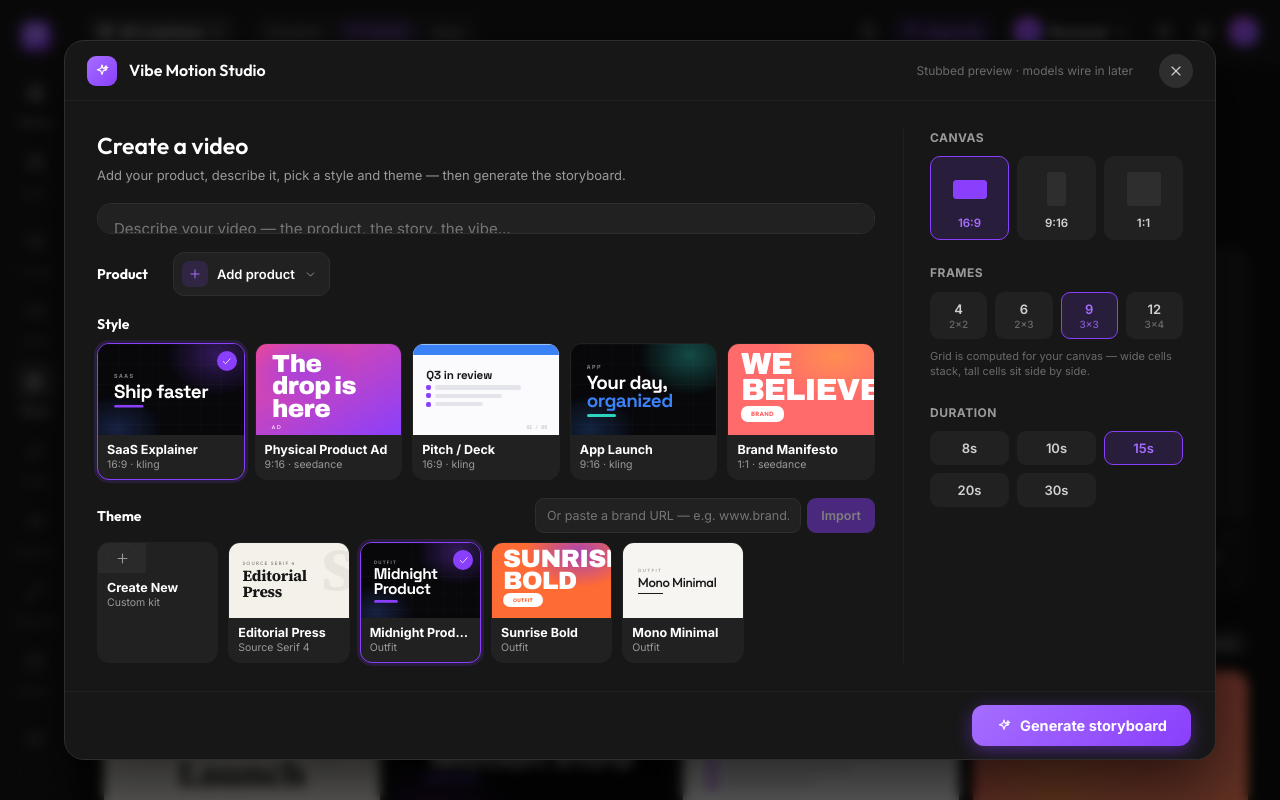
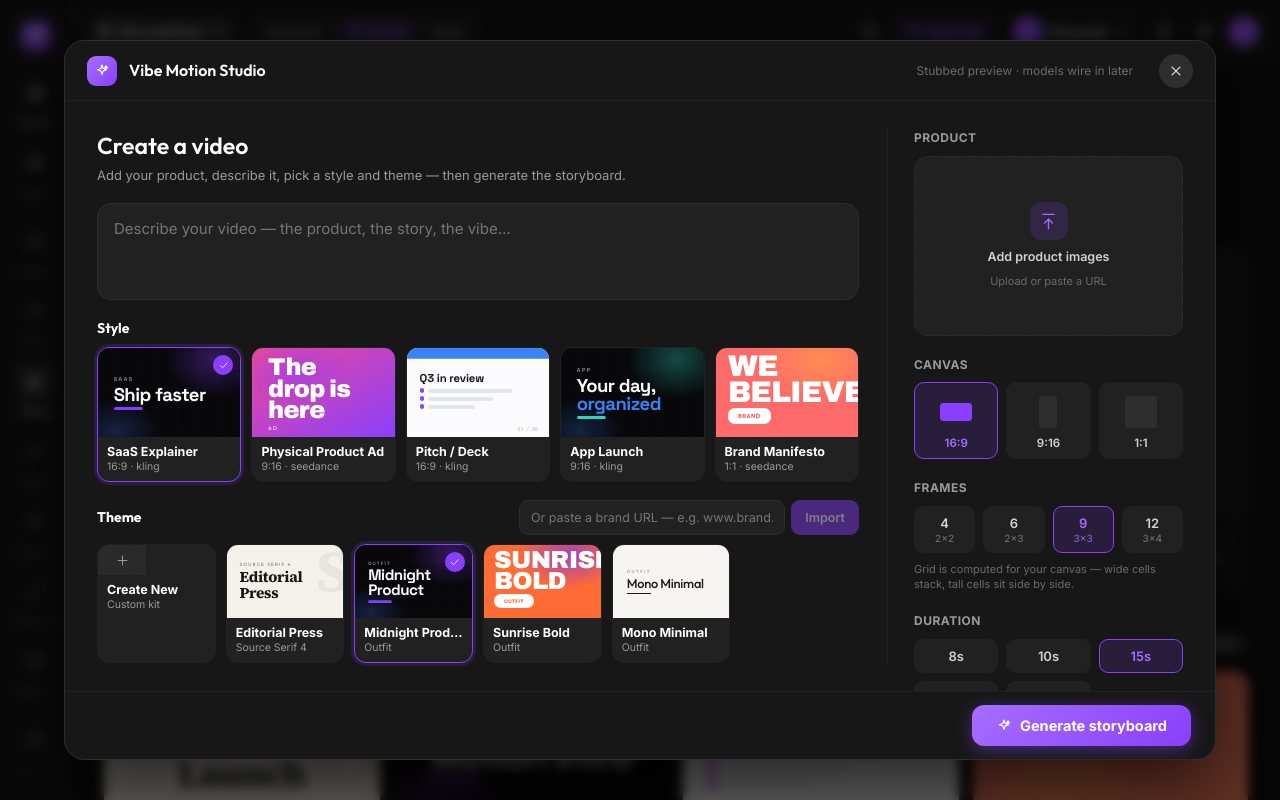
Before and after one commit to Raamizkn/motion-studio, a React (Vite) app: page /studio in a window 1280 px wide. Both pictures are taken after a click on the button 212 px from the left and 421 px from the top of the page. Built offline with nearby package versions, Linux system fonts and the light colour scheme; a web font is replaced by a local one.

Commit message:
refactor: replace product upload popover with stacked-card UI and dedicated management modal in StepSetup

```diff
--- a/src/components/grid/steps/StepSetup.tsx
+++ b/src/components/grid/steps/StepSetup.tsx
@@ -22,8 +22,6 @@ const STYLE_GFX: Record<UseCase, { register: PReg; title: string; kicker: string
 
 const RATIO: Record<GridAspect, number> = { '16:9': 16 / 9, '9:16': 9 / 16, '1:1': 1 }
 const DURATIONS = [8, 10, 15, 20, 30]
-// Frame counts that tile into a perfect near-square grid (no empty slot). The
-// grid LABEL (cols×rows) adapts to the chosen canvas via computeGrid.
 const FRAME_COUNTS = [4, 6, 9, 12]
 
 export function StepSetup({ draft, update, onPickStyle }: { draft: Draft; update: (patch: Partial<Draft>) => void; onPickStyle: (u: UseCase) => void }) {
@@ -37,16 +35,17 @@ export function StepSetup({ draft, update, onPickStyle }: { draft: Draft; update
   const [brandUrl, setBrandUrl] = useState('')
   const [productUrl, setProductUrl] = useState('')
 
+  const images = draft.product.images
   const addFiles = async (files: File[]) => {
     if (!files.length) return
     setBusy(true)
-    const images = await ingestProductFiles(files, draft.product.images)
-    update({ product: { ...draft.product, images, assetIds: images.map((i) => i.id) } })
+    const next = await ingestProductFiles(files, images)
+    update({ product: { ...draft.product, images: next, assetIds: next.map((i) => i.id) } })
     setBusy(false)
   }
   const removeImage = (id: string) => {
-    const images = draft.product.images.filter((i) => i.id !== id)
-    update({ product: { ...draft.product, images, assetIds: images.map((i) => i.id) } })
+    const next = images.filter((i) => i.id !== id)
+    update({ product: { ...draft.product, images: next, assetIds: next.map((i) => i.id) } })
   }
   const importBrand = () => {
     if (!brandUrl.trim()) return
@@ -56,20 +55,22 @@ export function StepSetup({ draft, update, onPickStyle }: { draft: Draft; update
     setBrandUrl('')
   }
   const importProduct = () => {
-    if (!productUrl.trim() || draft.product.images.length >= 4) return
+    if (!productUrl.trim() || images.length >= 4) return
     const img = importProductFromUrlStub(productUrl.trim())
-    const images = [...draft.product.images, img]
-    update({ product: { ...draft.product, images, assetIds: images.map((i) => i.id) } })
+    const next = [...images, img]
+    update({ product: { ...draft.product, images: next, assetIds: next.map((i) => i.id) } })
     setProductUrl('')
   }
 
-  const cfgPill = (active: boolean) => `st-pill${active ? ' sel' : ''}`
+  const pill = (active: boolean) => `st-pill${active ? ' sel' : ''}`
+  // stacked-card transforms (front → back)
+  const stackT = (depth: number) => depth === 0 ? 'translate(-50%,-50%) rotate(0deg)' : depth === 1 ? 'translate(-42%,-52%) rotate(8deg)' : 'translate(-58%,-48%) rotate(-8deg)'
 
   return (
     <div style={{ height: '100%', display: 'flex', gap: 28, minHeight: 0 }}>
       <style>{`
+        .st-h { font-family: var(--font-display); font-size: 14px; font-weight: 650; color: var(--text); }
         .st-label { font-size: 12px; font-weight: 700; letter-spacing: .04em; text-transform: uppercase; color: var(--text-3); }
-        .st-h { font-family: var(--font-display); font-size: 14px; font-weight: 650; color: var(--text); }
         .st-cardrow { display: grid; grid-template-columns: repeat(5, 1fr); gap: 10px; }
         .st-themerow { display: grid; grid-template-columns: repeat(6, 1fr); gap: 10px; }
         .st-card { position: relative; padding: 0; border-radius: 12px; overflow: hidden; border: 1.5px solid var(--border); background: var(--surface); cursor: pointer; transition: border-color .14s, transform .12s; text-align: left; }
@@ -80,91 +81,63 @@ export function StepSetup({ draft, update, onPickStyle }: { draft: Draft; update
         .st-card-sub { font-size: 10.5px; color: var(--text-3); margin-top: 1px; overflow: hidden; text-overflow: ellipsis; white-space: nowrap; }
         .st-card-check { position: absolute; top: 7px; right: 7px; z-index: 3; width: 20px; height: 20px; border-radius: 999px; background: var(--accent); color: #fff; display: grid; place-items: center; }
 
-        .st-prompt { width: 100%; background: var(--surface); border: 1.5px solid var(--border-strong); border-radius: 14px; padding: 14px 16px; color: var(--text); font-size: 15px; line-height: 1.5; font-family: var(--font); resize: none; outline: none; transition: border-color .14s; }
+        .st-prompt { width: 100%; flex: 1; min-height: 0; background: var(--surface); border: 1.5px solid var(--border-strong); border-radius: 14px; padding: 14px 16px; color: var(--text); font-size: 15px; line-height: 1.5; font-family: var(--font); resize: none; outline: none; transition: border-color .14s; }
         .st-prompt:focus { border-color: var(--accent); }
 
-        /* compact product trigger + popover */
-        .st-prod-btn { display: inline-flex; align-items: center; gap: 9px; padding: 8px 12px 8px 8px; border-radius: 11px; border: 1px solid var(--border-strong); background: var(--surface); color: var(--text); font-size: 13px; font-weight: 600; cursor: pointer; }
-        .st-prod-btn:hover { border-color: var(--accent); }
-        .st-mini { width: 26px; height: 26px; border-radius: 7px; object-fit: cover; border: 1px solid var(--border-strong); }
-        .st-pop { position: absolute; z-index: 60; top: calc(100% + 8px); left: 0; width: 460px; background: var(--bg-elev); border: 1px solid var(--border-strong); border-radius: 14px; box-shadow: var(--shadow-pop); padding: 16px; display: flex; flex-direction: column; gap: 12px; }
-        .st-slots { display: grid; grid-template-columns: repeat(4, 1fr); gap: 8px; }
-        .st-slot { position: relative; aspect-ratio: 1; border-radius: 10px; overflow: hidden; border: 1.5px dashed var(--border-strong); background: var(--surface-2); display: grid; place-items: center; cursor: pointer; transition: border-color .14s; }
+        /* Product upload area (right column) */
+        .st-prodbox { position: relative; width: 100%; aspect-ratio: 3 / 2; border-radius: 14px; border: 1.5px dashed var(--border-strong); background: var(--surface); cursor: pointer; overflow: hidden; transition: border-color .14s; }
+        .st-prodbox:hover { border-color: var(--accent); }
+        .st-prodbox.has { border-style: solid; }
+        .st-prod-empty { position: absolute; inset: 0; display: flex; flex-direction: column; align-items: center; justify-content: center; gap: 8px; color: var(--text-3); }
+        .st-stackcard { position: absolute; top: 50%; left: 50%; width: 46%; aspect-ratio: 3/4; border-radius: 12px; overflow: hidden; border: 2px solid var(--bg-elev); box-shadow: 0 8px 22px rgba(0,0,0,.45); }
+        .st-stackcard img { width: 100%; height: 100%; object-fit: cover; }
+        .st-prod-count { position: absolute; bottom: 10px; right: 10px; z-index: 6; min-width: 24px; height: 24px; padding: 0 8px; border-radius: 999px; background: rgba(10,10,12,.78); backdrop-filter: blur(4px); color: #fff; font-size: 12px; font-weight: 700; display: inline-flex; align-items: center; justify-content: center; gap: 4px; }
+        .st-prod-edit { position: absolute; top: 10px; right: 10px; z-index: 6; padding: 5px 10px; border-radius: 999px; background: rgba(10,10,12,.7); color: #fff; font-size: 11px; font-weight: 600; opacity: 0; transition: opacity .14s; }
+        .st-prodbox:hover .st-prod-edit { opacity: 1; }
+
+        .st-cfg { width: 296px; flex: none; border-left: 1px solid var(--border); padding-left: 26px; display: flex; flex-direction: column; gap: 20px; }
+        .st-pill { padding: 8px 0; border-radius: 9px; border: 1px solid var(--border); background: var(--surface); color: var(--text-2); font-size: 13px; font-weight: 600; cursor: pointer; transition: all .13s; text-align: center; display: flex; flex-direction: column; align-items: center; justify-content: center; gap: 1px; }
+        .st-pill small { font-size: 10px; color: var(--text-4); font-weight: 500; }
+        .st-pill:hover { border-color: var(--border-strong); color: var(--text); }
+        .st-pill.sel { border-color: var(--accent); background: var(--accent-soft); color: var(--accent-2); }
+        .st-pill.sel small { color: var(--accent-2); opacity: .75; }
+        .st-aspect { display: flex; flex-direction: column; align-items: center; gap: 6px; padding: 11px 0 8px; border-radius: 10px; border: 1.5px solid var(--border); background: var(--surface); cursor: pointer; transition: all .13s; }
+        .st-aspect:hover { border-color: var(--border-strong); }
+        .st-aspect.sel { border-color: var(--accent); background: var(--accent-soft); }
+        .st-aspect-box { display: grid; place-items: center; height: 36px; }
+        .st-aspect-name { font-size: 11.5px; font-weight: 600; color: var(--text-2); }
+        .st-aspect.sel .st-aspect-name { color: var(--accent-2); }
+
+        /* Product manage popup */
+        .st-pm-overlay { position: fixed; inset: 0; z-index: 320; background: rgba(0,0,0,.55); backdrop-filter: blur(4px); display: grid; place-items: center; }
+        .st-pm { width: 520px; max-width: 92vw; background: var(--bg-elev); border: 1px solid var(--border-strong); border-radius: 18px; box-shadow: var(--shadow-lg); padding: 22px; display: flex; flex-direction: column; gap: 16px; animation: scaleIn .2s var(--ease); }
+        .st-slots { display: grid; grid-template-columns: repeat(4, 1fr); gap: 10px; }
+        .st-slot { position: relative; aspect-ratio: 1; border-radius: 11px; overflow: hidden; border: 1.5px dashed var(--border-strong); background: var(--surface-2); display: grid; place-items: center; cursor: pointer; transition: border-color .14s; }
         .st-slot:hover { border-color: var(--accent); }
         .st-slot.has { border-style: solid; border-color: var(--border-strong); background: #0a0a0c; }
-        .st-slot img { width: 100%; height: 100%; object-fit: cover; display: block; }
+        .st-slot img { width: 100%; height: 100%; object-fit: cover; }
         .st-slot-x { position: absolute; top: 4px; right: 4px; width: 18px; height: 18px; border-radius: 999px; background: rgba(0,0,0,.7); color: #fff; display: grid; place-items: center; border: none; cursor: pointer; }
         .st-url-row { display: flex; gap: 6px; }
         .st-url-input { flex: 1; min-width: 0; background: var(--surface); border: 1px solid var(--border-strong); border-radius: 9px; padding: 9px 11px; color: var(--text); font-size: 12.5px; font-family: var(--font); outline: none; }
         .st-url-input:focus { border-color: var(--accent); }
         .st-url-btn { padding: 0 14px; border-radius: 9px; border: none; background: var(--accent); color: #fff; font-size: 12.5px; font-weight: 600; cursor: pointer; }
         .st-url-btn:disabled { opacity: .45; cursor: default; }
-
-        .st-cfg { width: 280px; flex: none; border-left: 1px solid var(--border); padding-left: 26px; display: flex; flex-direction: column; gap: 24px; }
-        .st-pill { padding: 8px 0; border-radius: 9px; border: 1px solid var(--border); background: var(--surface); color: var(--text-2); font-size: 13px; font-weight: 600; cursor: pointer; transition: all .13s; text-align: center; display: flex; flex-direction: column; align-items: center; justify-content: center; gap: 1px; }
-        .st-pill small { font-size: 10px; color: var(--text-4); font-weight: 500; }
-        .st-pill:hover { border-color: var(--border-strong); color: var(--text); }
-        .st-pill.sel { border-color: var(--accent); background: var(--accent-soft); color: var(--accent-2); }
-        .st-pill.sel small { color: var(--accent-2); opacity: .75; }
-        .st-aspect { display: flex; flex-direction: column; align-items: center; gap: 7px; padding: 12px 0 9px; border-radius: 10px; border: 1.5px solid var(--border); background: var(--surface); cursor: pointer; transition: all .13s; }
-        .st-aspect:hover { border-color: var(--border-strong); }
-        .st-aspect.sel { border-color: var(--accent); background: var(--accent-soft); }
-        .st-aspect-box { display: grid; place-items: center; height: 40px; }
-        .st-aspect-name { font-size: 11.5px; font-weight: 600; color: var(--text-2); }
-        .st-aspect.sel .st-aspect-name { color: var(--accent-2); }
       `}</style>
 
-      {/* ── LEFT (no scroll) ── */}
+      {/* ── LEFT: prompt + style + theme ── */}
       <div style={{ flex: 1, minWidth: 0, display: 'flex', flexDirection: 'column', gap: 18, overflow: 'visible' }}>
         <div>
           <h2 style={{ fontFamily: 'var(--font-display)', fontSize: 23, fontWeight: 600, color: 'var(--text)' }}>Create a video</h2>
           <p style={{ fontSize: 13, color: 'var(--text-3)', marginTop: 4 }}>Add your product, describe it, pick a style and theme — then generate the storyboard.</p>
         </div>
 
-        {/* Prompt */}
         <textarea
           className="st-prompt"
-          rows={3}
+          style={{ maxHeight: 120 }}
           placeholder="Describe your video — the product, the story, the vibe…"
           value={draft.product.description || ''}
           onChange={(e) => update({ product: { ...draft.product, description: e.target.value } })}
         />
-
-        {/* Product — compact trigger + popover (no layout shift, no scroll) */}
-        <div style={{ display: 'flex', alignItems: 'center', gap: 12, position: 'relative' }}>
-          <span className="st-h" style={{ width: 64 }}>Product</span>
-          <button className="st-prod-btn" onClick={() => setProdOpen((o) => !o)}>
-            <span style={{ width: 26, height: 26, borderRadius: 7, background: 'var(--accent-soft)', color: 'var(--accent-2)', display: 'grid', placeItems: 'center' }}><Icon name="plus" size={14} /></span>
-            {draft.product.images.length ? `${draft.product.images.length} reference${draft.product.images.length > 1 ? 's' : ''}` : 'Add product'}
-            <Icon name="chevDown" size={13} style={{ color: 'var(--text-3)' }} />
-          </button>
-          {/* inline thumbnails */}
-          {draft.product.images.slice(0, 4).map((im) => <img key={im.id} className="st-mini" src={im.dataUrl} alt={im.name} />)}
-
-          {prodOpen && (
-            <>
-              <div onClick={() => setProdOpen(false)} style={{ position: 'fixed', inset: 0, zIndex: 55 }} />
-              <div className="st-pop" style={{ left: 76 }}>
-                <div style={{ fontSize: 12.5, fontWeight: 600, color: 'var(--text-2)' }}>Product references <span style={{ color: 'var(--text-4)', fontWeight: 400 }}>· {draft.product.images.length}/4</span></div>
-                <div className="st-slots">
-                  {Array.from({ length: 4 }).map((_, i) => {
-                    const im = draft.product.images[i]
-                    if (im) return (
-                      <div key={im.id} className="st-slot has"><img src={im.dataUrl} alt={im.name} /><button className="st-slot-x" onClick={() => removeImage(im.id)} aria-label="Remove"><Icon name="close" size={11} /></button></div>
-                    )
-                    return <button key={`e${i}`} className="st-slot" onClick={() => fileRef.current?.click()}>{busy && i === draft.product.images.length ? <span className="spinner" style={{ width: 16, height: 16 }} /> : <Icon name="upload" size={17} style={{ color: 'var(--text-3)' }} />}</button>
-                  })}
-                  <input ref={fileRef} type="file" accept="image/*" multiple hidden onChange={(e) => addFiles(Array.from(e.target.files || []))} />
-                </div>
-                <div className="st-url-row">
-                  <input className="st-url-input" placeholder="Paste a product URL — www.your-product.com" value={productUrl} onChange={(e) => setProductUrl(e.target.value)} onKeyDown={(e) => { if (e.key === 'Enter') importProduct() }} />
-                  <button className="st-url-btn" onClick={importProduct} disabled={!productUrl.trim() || draft.product.images.length >= 4}>Import</button>
-                </div>
-                <button className="st-url-btn" disabled style={{ background: 'var(--surface-2)', color: 'var(--text-2)', padding: '9px 0', border: '1px solid var(--border-strong)' }} title="Wired later"><Icon name="apps" size={12} /> Select from catalog</button>
-              </div>
-            </>
-          )}
-        </div>
 
         {/* Style */}
         <div style={{ display: 'flex', flexDirection: 'column', gap: 9 }}>
@@ -215,16 +188,41 @@ export function StepSetup({ draft, update, onPickStyle }: { draft: Draft; update
         </div>
       </div>
 
-      {/* ── RIGHT: Canvas → Frames → Duration ── */}
+      {/* ── RIGHT: Product → Canvas → Frames → Duration ── */}
       <div className="st-cfg">
+        {/* Product */}
         <div style={{ display: 'flex', flexDirection: 'column', gap: 10 }}>
+          <span className="st-label">Product</span>
+          <div className={`st-prodbox${images.length ? ' has' : ''}`} onClick={() => setProdOpen(true)}>
+            {images.length === 0 ? (
+              <div className="st-prod-empty">
+                <span style={{ width: 38, height: 38, borderRadius: 11, background: 'var(--accent-soft)', color: 'var(--accent-2)', display: 'grid', placeItems: 'center' }}><Icon name="upload" size={19} /></span>
+                <span style={{ fontSize: 12.5, fontWeight: 600, color: 'var(--text-2)' }}>Add product images</span>
+                <span style={{ fontSize: 11, color: 'var(--text-4)' }}>Upload or paste a URL</span>
+              </div>
+            ) : (
+              <>
+                {[2, 1, 0].map((depth) => {
+                  const im = images[depth]
+                  if (!im) return null
+                  return <div key={im.id} className="st-stackcard" style={{ transform: stackT(depth), zIndex: 5 - depth }}><img src={im.dataUrl} alt={im.name} /></div>
+                })}
+                <span className="st-prod-count"><Icon name="image" size={12} /> {images.length}</span>
+                <span className="st-prod-edit">Manage</span>
+              </>
+            )}
+          </div>
+        </div>
+
+        {/* Canvas */}
+        <div style={{ display: 'flex', flexDirection: 'column', gap: 9 }}>
           <span className="st-label">Canvas</span>
           <div style={{ display: 'grid', gridTemplateColumns: 'repeat(3, 1fr)', gap: 8 }}>
             {(Object.keys(RATIO) as GridAspect[]).map((a) => {
               const r = RATIO[a]
               const sel = draft.aspect === a
-              const bw = r >= 1 ? 34 : 34 * r
-              const bh = r >= 1 ? 34 / r : 34
+              const bw = r >= 1 ? 32 : 32 * r
+              const bh = r >= 1 ? 32 / r : 32
               return (
                 <button key={a} className={`st-aspect${sel ? ' sel' : ''}`} onClick={() => update({ aspect: a })}>
                   <div className="st-aspect-box"><div style={{ width: bw, height: bh, borderRadius: 3, background: sel ? 'var(--accent)' : 'var(--surface-3)', border: `1px solid ${sel ? 'var(--accent)' : 'var(--border-strong)'}` }} /></div>
@@ -235,28 +233,54 @@ export function StepSetup({ draft, update, onPickStyle }: { draft: Draft; update
           </div>
         </div>
 
-        <div style={{ display: 'flex', flexDirection: 'column', gap: 10 }}>
+        {/* Frames */}
+        <div style={{ display: 'flex', flexDirection: 'column', gap: 9 }}>
           <span className="st-label">Frames</span>
           <div style={{ display: 'grid', gridTemplateColumns: 'repeat(4, 1fr)', gap: 8 }}>
             {FRAME_COUNTS.map((n) => {
               const g = computeGrid(n, draft.aspect)
-              return (
-                <button key={n} className={cfgPill(draft.frameCount === n)} onClick={() => update({ frameCount: n })}>
-                  {n}<small>{g.cols}×{g.rows}</small>
-                </button>
-              )
+              return <button key={n} className={pill(draft.frameCount === n)} onClick={() => update({ frameCount: n })}>{n}<small>{g.cols}×{g.rows}</small></button>
             })}
           </div>
           <span style={{ fontSize: 11, color: 'var(--text-4)', lineHeight: 1.4 }}>Grid is computed for your canvas — wide cells stack, tall cells sit side by side.</span>
         </div>
 
-        <div style={{ display: 'flex', flexDirection: 'column', gap: 10 }}>
+        {/* Duration */}
+        <div style={{ display: 'flex', flexDirection: 'column', gap: 9 }}>
           <span className="st-label">Duration</span>
           <div style={{ display: 'grid', gridTemplateColumns: 'repeat(3, 1fr)', gap: 8 }}>
-            {DURATIONS.map((d) => <button key={d} className={cfgPill(draft.durationSec === d)} onClick={() => update({ durationSec: d })}>{d}s</button>)}
+            {DURATIONS.map((d) => <button key={d} className={pill(draft.durationSec === d)} onClick={() => update({ durationSec: d })}>{d}s</button>)}
           </div>
         </div>
       </div>
+
+      {/* Product manage popup */}
+      {prodOpen && (
+        <div className="st-pm-overlay" onMouseDown={() => setProdOpen(false)}>
+          <div className="st-pm" onMouseDown={(e) => e.stopPropagation()}>
+            <div style={{ display: 'flex', alignItems: 'center', justifyContent: 'space-between' }}>
+              <span style={{ fontFamily: 'var(--font-display)', fontWeight: 600, fontSize: 16, color: 'var(--text)' }}>Product references <span style={{ color: 'var(--text-4)', fontWeight: 400, fontSize: 13 }}>· {images.length}/4</span></span>
+              <button onClick={() => setProdOpen(false)} aria-label="Close" style={{ width: 32, height: 32, borderRadius: 999, border: 'none', background: 'var(--surface-2)', color: 'var(--text-2)', cursor: 'pointer', display: 'grid', placeItems: 'center' }}><Icon name="close" size={15} /></button>
+            </div>
+            <div className="st-slots">
+              {Array.from({ length: 4 }).map((_, i) => {
+                const im = images[i]
+                if (im) return <div key={im.id} className="st-slot has"><img src={im.dataUrl} alt={im.name} /><button className="st-slot-x" onClick={() => removeImage(im.id)} aria-label="Remove"><Icon name="close" size={11} /></button></div>
+                return <button key={`e${i}`} className="st-slot" onClick={() => fileRef.current?.click()}>{busy && i === images.length ? <span className="spinner" style={{ width: 16, height: 16 }} /> : <Icon name="upload" size={18} style={{ color: 'var(--text-3)' }} />}</button>
+              })}
+              <input ref={fileRef} type="file" accept="image/*" multiple hidden onChange={(e) => addFiles(Array.from(e.target.files || []))} />
+            </div>
+            <div className="st-url-row">
+              <input className="st-url-input" placeholder="Paste a product URL — www.your-product.com" value={productUrl} onChange={(e) => setProductUrl(e.target.value)} onKeyDown={(e) => { if (e.key === 'Enter') importProduct() }} />
+              <button className="st-url-btn" onClick={importProduct} disabled={!productUrl.trim() || images.length >= 4}>Import</button>
+            </div>
+            <button className="st-url-btn" disabled style={{ background: 'var(--surface-2)', color: 'var(--text-2)', padding: '10px 0', border: '1px solid var(--border-strong)' }} title="Wired later"><Icon name="apps" size={12} /> Select from catalog</button>
+            <div style={{ display: 'flex', justifyContent: 'flex-end' }}>
+              <button onClick={() => setProdOpen(false)} style={{ padding: '9px 18px', borderRadius: 10, border: 'none', background: 'var(--accent)', color: '#fff', fontSize: 13.5, fontWeight: 600, cursor: 'pointer' }}>Done</button>
+            </div>
+          </div>
+        </div>
+      )}
 
       {createOpen && (
         <ThemeModal onClose={() => setCreateOpen(false)} onSaved={(t) => { setCreateOpen(false); update({ brandThemeId: t.id, brand: themeToBrand(t) }) }} />
```
